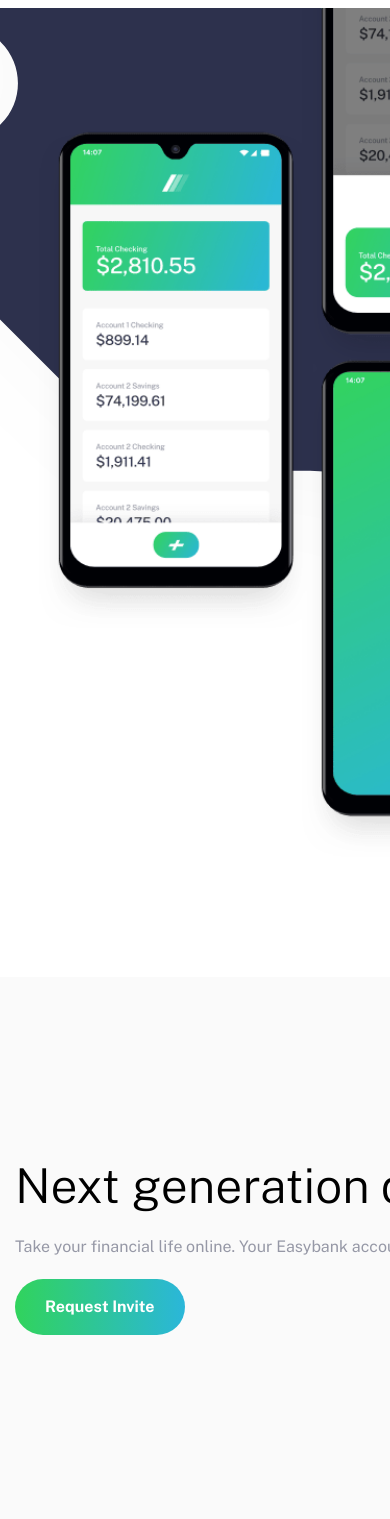
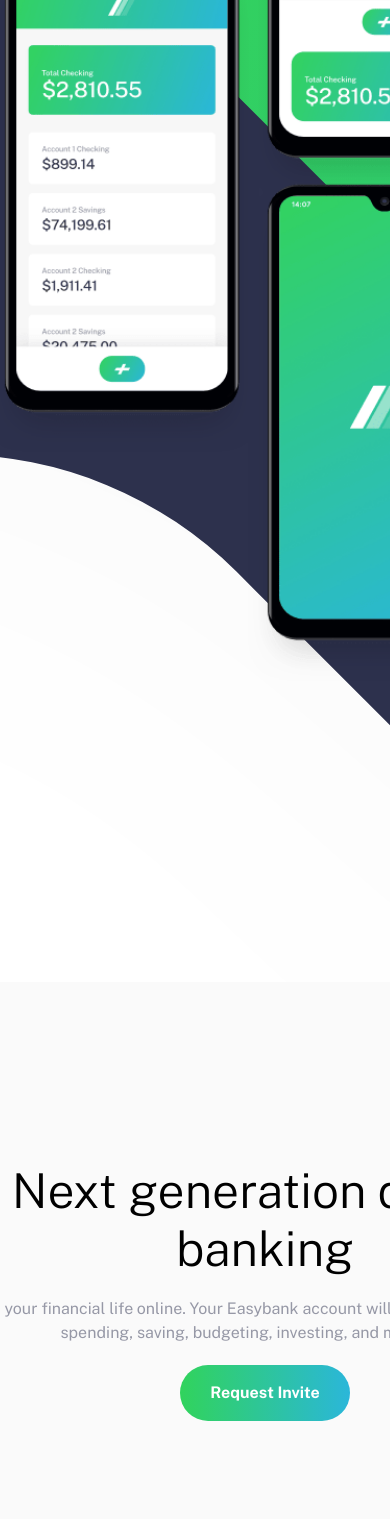
Before and after one commit to deweydc/easybank, a website: page index.html in a window 390 px wide. Shown: the part 64-1583 px from the top of the page. Drawn offline with nearby package versions, Linux system fonts and the light colour scheme; files that its build step writes are made by us from their sources.

Commit message:
responsive 2nd section

```diff
--- a/app/scss/styles.scss
+++ b/app/scss/styles.scss
@@ -155,9 +155,8 @@
 
 .bg-intro {
     width: 1300px;
-    height: auto;
     position: absolute;
-    left: 790px;
+    left: 650px;
     top: -270px;
     z-index: 15;
 
@@ -315,6 +314,10 @@
     }
 }
 
+.mobile-bg{
+    display: none;
+}
+
 
 // xs (for phones - screens less than 768px wide)
 // sm (for tablets - screens equal to or greater than 768px wide)
@@ -338,30 +341,60 @@
         margin-right: 0;
     }
 
+    .image-mockup-container{
+        position: relative;
+        width: 100%;
+        height: 1000px;
+        z-index: 1;
+        // overflow-x: inherit;
+    }
+
+    .hero{
+        width: 100%;
+        position: relative;
+    }
+
+    .hero-body div{
+        position: absolute;
+        top: 0;
+        left: 20%;
+    }
+
+
 
 
 
 
     .image-mockup{
         position: relative;
-        width: 800px;
+        width: 1000px;
         height: auto;
-        right: -10%;
-        top: -120px;
+        right: -0;
+        top: -350px;
         z-index: 100;
+        margin: 0 20px;
     }
 
-    .bg-intro {
-        width: 1800px;
+    .bg-intro{
+        display: none;
+    }
+    .flex-wrap{
+        text-align: center;
+        margin: 0 auto;
+    }
+
+    .mobile-bg {
+        display: block;
+        width: 1500px;
         height: auto;
         position: absolute;
-        left: -200px;
-        top: -570px;
+        left: -450px;
+        top: -370px;
         z-index: 15;
     }
 
     .hero {
-        height: 560px;
+        height: 540px;
     }
 
 }
@@ -371,7 +404,7 @@
     .logo{
         position: absolute;
         right: 0;
-        top: 8px;
+        top: 0;
         margin: 0;
     }
 
@@ -380,12 +413,47 @@
     }
 
     .nav-button{
-        visibility: hidden;
+        display: none;
     }
 
-    .nav-item{
-        padding-bottom: 0;
 
+    .border-gradient:hover {
+        border-bottom: 4px solid transparent;
+        padding-bottom: 10px;
+        border-radius: 5px;
+        border-image-source: linear-gradient(to right, $limeGreen, $brightCyan 100%);
+        border-image-slice: 5;
     }
 
+
+    .image-mockup{
+        position: relative;
+        width: 800px;
+        height: auto;
+        right: 15px;
+        top: -280px;
+        z-index: 100;
+        margin: 0 auto;
+    }
+
+    .bg-intro {
+        width: 1000px;
+        height: auto;
+        position: absolute;
+        left: -200px;
+        top: -570px;
+        z-index: 15;
+    }
+
+    .hero-body div{
+        width: 700px;
+        position: absolute;
+        top: 0;
+        left: -100px;
+    }
+
+
+
+
+
 }
--- a/index.html
+++ b/index.html
@@ -57,6 +57,7 @@
         <div class="image-mockup-container">
             <img class="image-mockup" src="./images/image-mockups.png" alt="mockups">
             <img class="bg-intro" src="./images/bg-intro-desktop.svg" alt="">
+            <img src="./images/bg-intro-mobile.svg" alt="" class="mobile-bg">
         </div>
         <div class="overflow">
 
@@ -74,8 +75,6 @@
                             <button type="button" class="button">Request Invite</button>
 
                         </div>
-
-
                     </div>
                 </div>
 
```
Also changed, not shown: app/scss/styles.css, 1 other file.
